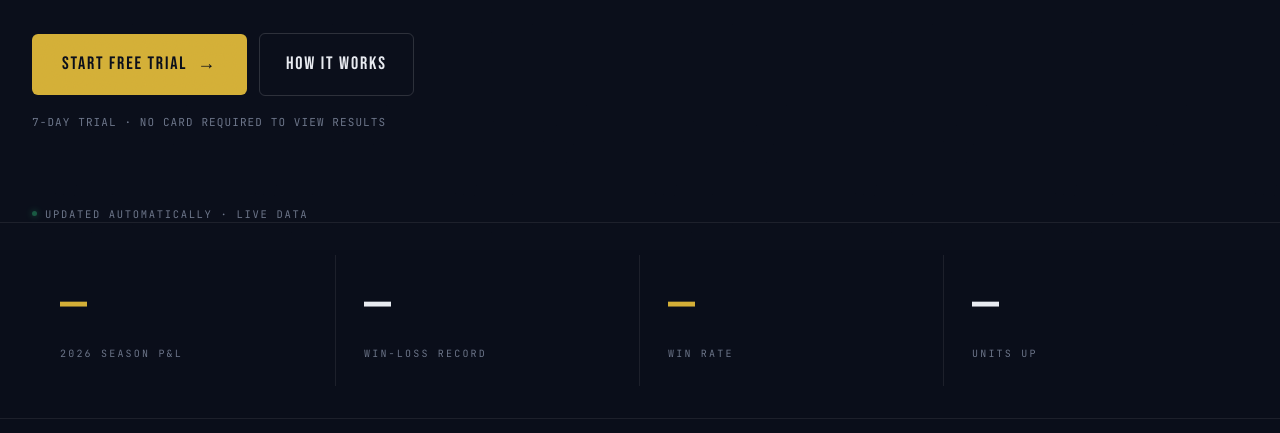
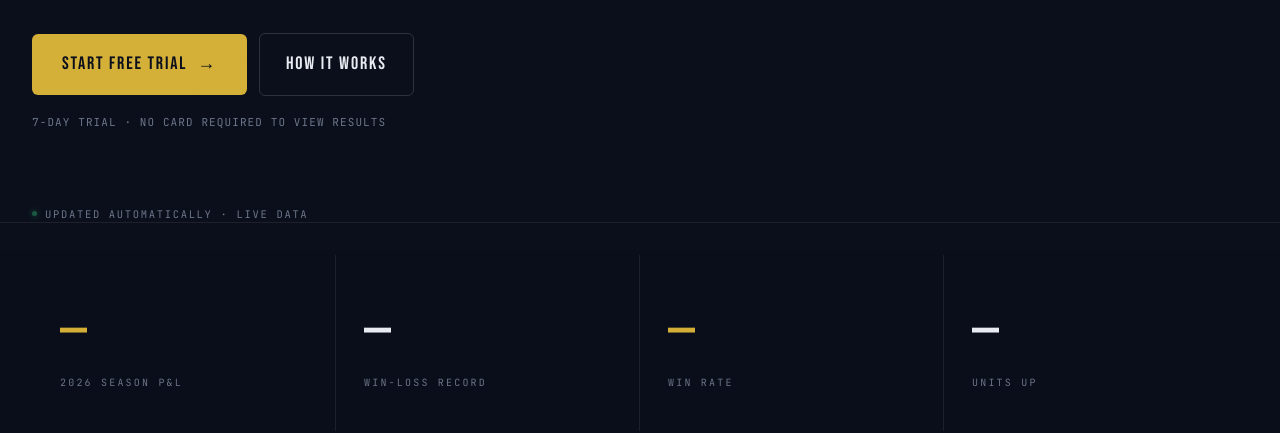
Before and after one commit to michaelhannon/actionsodds, a website: page public/landing.html in a window 1280 px wide. Shown: the part 550-983 px from the top of the page. Drawn offline with nearby package versions, Linux system fonts and the light colour scheme; no server answers; a web font is replaced by a local one.

Commit message:
fix strip padding

```diff
--- a/public/landing.html
+++ b/public/landing.html
@@ -303,16 +303,19 @@
       position:relative;
     }
     .strip-cell{
-      padding:24px 28px;
+      padding:48px 28px 40px;
       border-right:1px solid var(--border);
       position:relative;
+      display:flex;
+      flex-direction:column;
+      justify-content:center;
     }
     .strip-cell:last-child{border-right:none;}
     .strip-num{
       font-family:var(--display);
-      font-size:54px;line-height:1.05;
+      font-size:54px;line-height:1.1;
       letter-spacing:-0.005em;
-      margin-bottom:10px;
+      margin-bottom:12px;
       color:var(--gold);
     }
     .strip-num.subtle{color:var(--text);}
```
